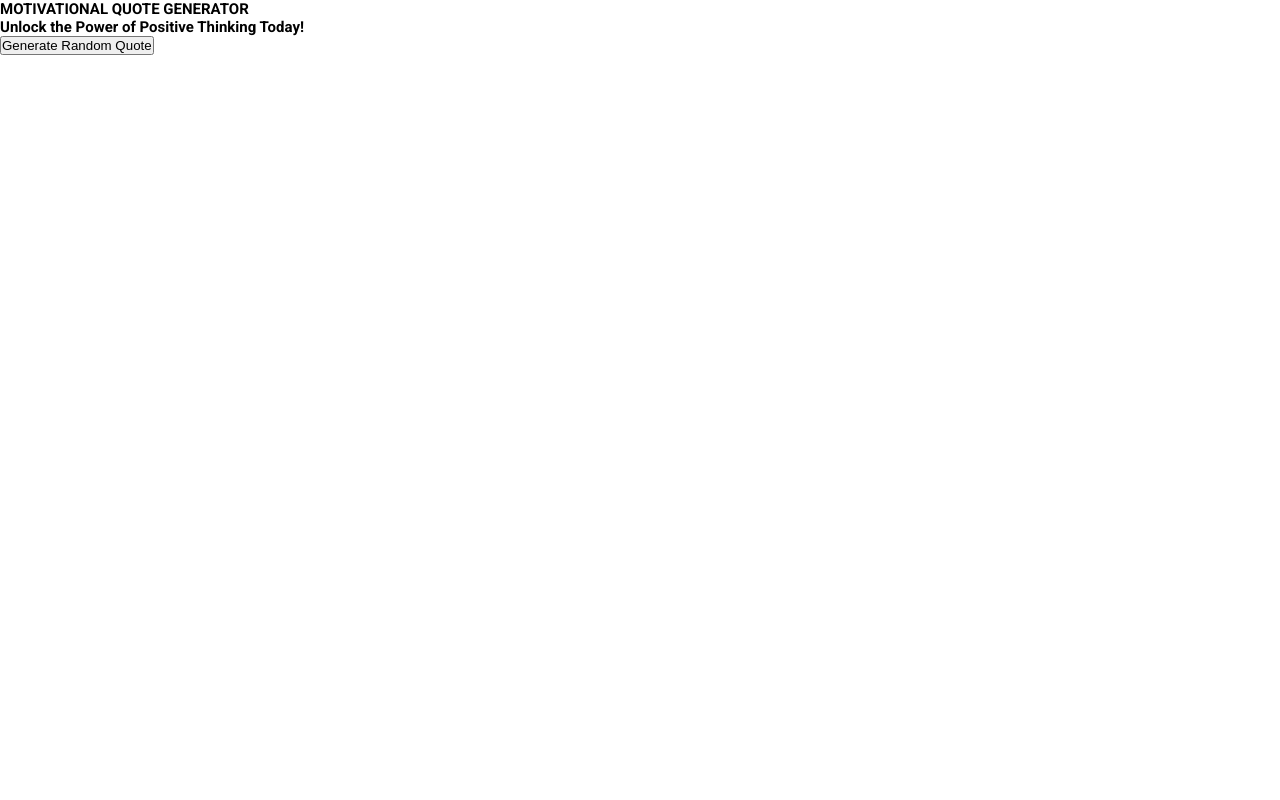
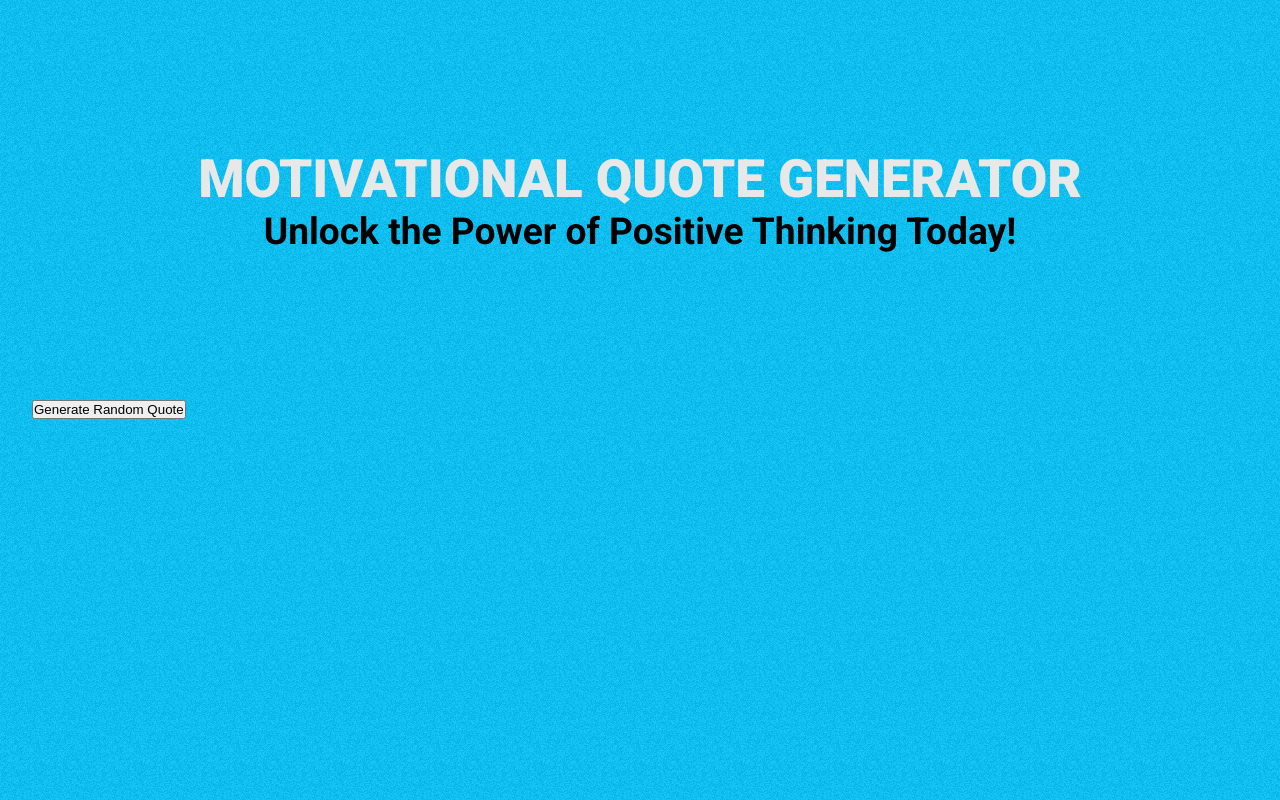
Before and after one commit to BGowera/motivational_quote_generator, a website: page index.html in a window 1280 px wide. Drawn offline with nearby package versions, Linux system fonts and the light colour scheme.

Commit message:
added textured bg + font size updates

```diff
--- a/css/style.css
+++ b/css/style.css
@@ -33,15 +33,19 @@
 
 html {
 	font-size: 10px;
-	font-family: "Roboto", sans-serif;
+
 }
 
 body {
 	min-height: 100vh;
+	background: url(/img/noise.png);
+	background-color: var(--main-blue);
+	font-family: "Roboto", sans-serif;
 }
 
 #container {
-
+	width:95%;
+	margin: 0 auto;
 }
 
 section {
@@ -49,23 +53,29 @@ section {
 }
 
 #welcome-section {
-
+	height: 50vh;
+	display: flex;
+	flex-direction: column;
+	justify-content: center;
+	text-align: center;
 }
 
-/* min height 0vw improves clamp compatibility with safari */
+/* min height 0vh improves clamp compatibility with safari */
 
 h1,
 h2 {
-
+	min-height: 0vh;
 }
 
 h1 {
-
+	font-size: clamp(1.75rem, 0.7575rem + 3.5448vw, 6.5rem);
+	font-weight:750;
+	color:var(--lightest-grey);
 }
 
 
 h2 {
-
+	font-size: clamp(1.4rem, 0.7522rem + 2.3134vw, 4.5rem);
 }
 
 
```
Also changed, not shown: img/denim.png (added), img/noise.png (added).
